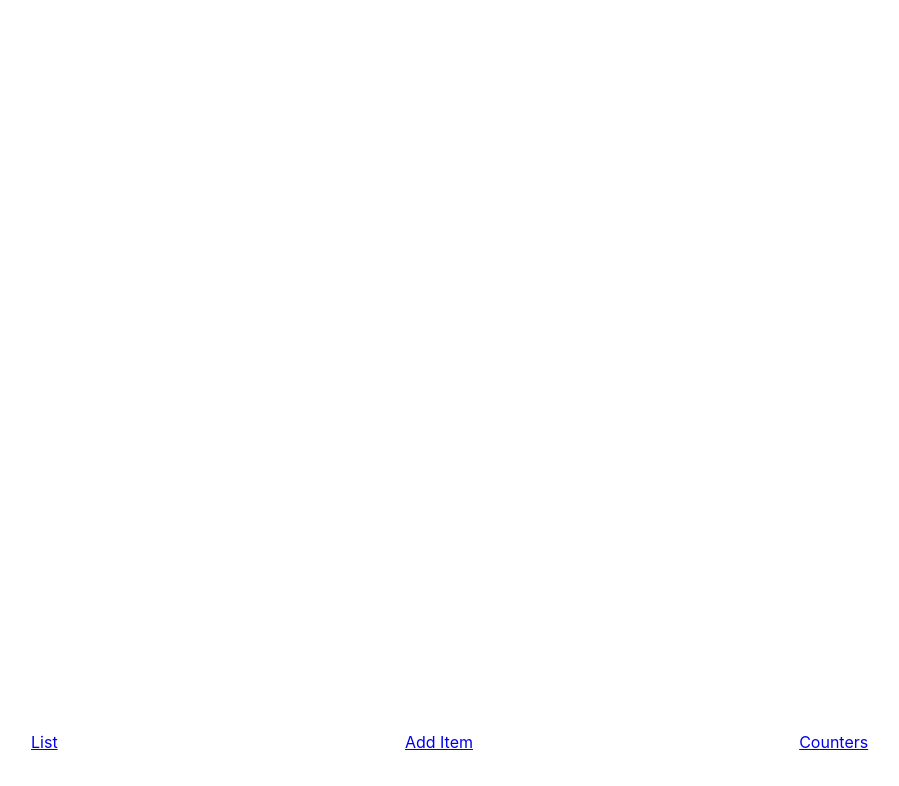
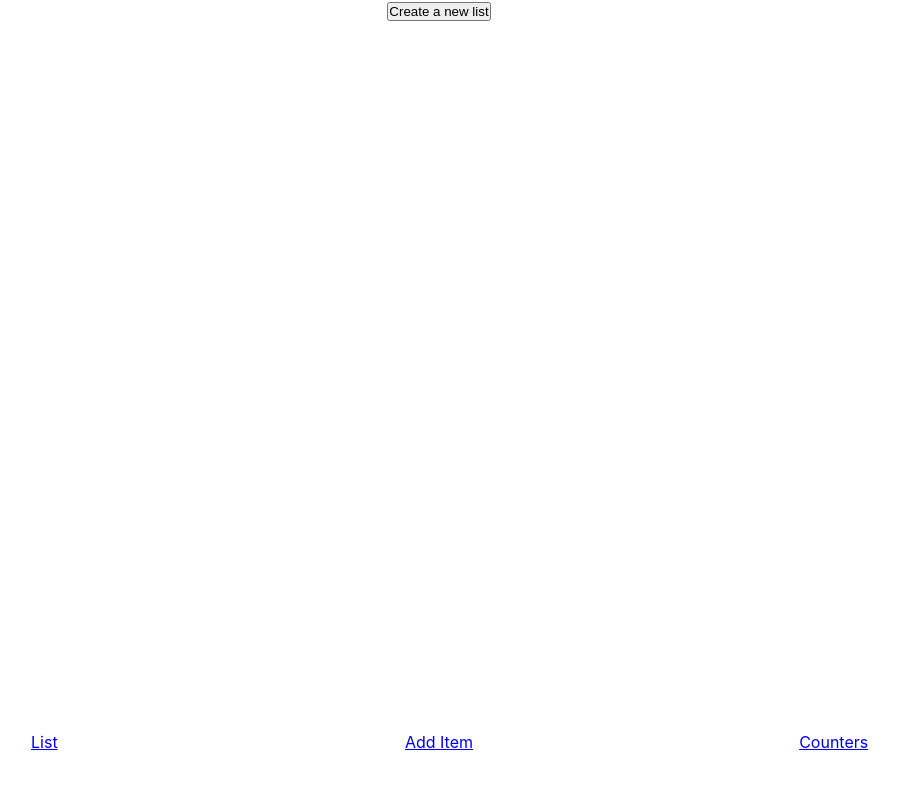
Before and after one commit to the-collab-lab/tcl-18-smart-shopping-list, a React (Create React App) app: page / in a window 1280 px wide. Shown: the top 786 px of the page, without its empty margins (201-1100 px from the left). Built offline with nearby package versions, Linux system fonts and the light colour scheme.

Commit message:
Add Home Route

```diff
--- a/src/Router.js
+++ b/src/Router.js
@@ -4,12 +4,14 @@ import ListView from './components/ListView/index';
 import AddItem from './components/AddItem/index';
 import CounterList from 'components/counterList';
 import Nav from './components/Nav';
+import Home from './pages/Home/index'
 
 function Routes() {
   return (
     <Router>
       <div className="app-container">
         <Switch>
+          <Route exact path="/" component={Home} />
           <Route exact path="/list-view" component={ListView} />
           <Route exact path="/add-item" component={AddItem} />
           <Route exact path="/counter" component={CounterList} />
```
